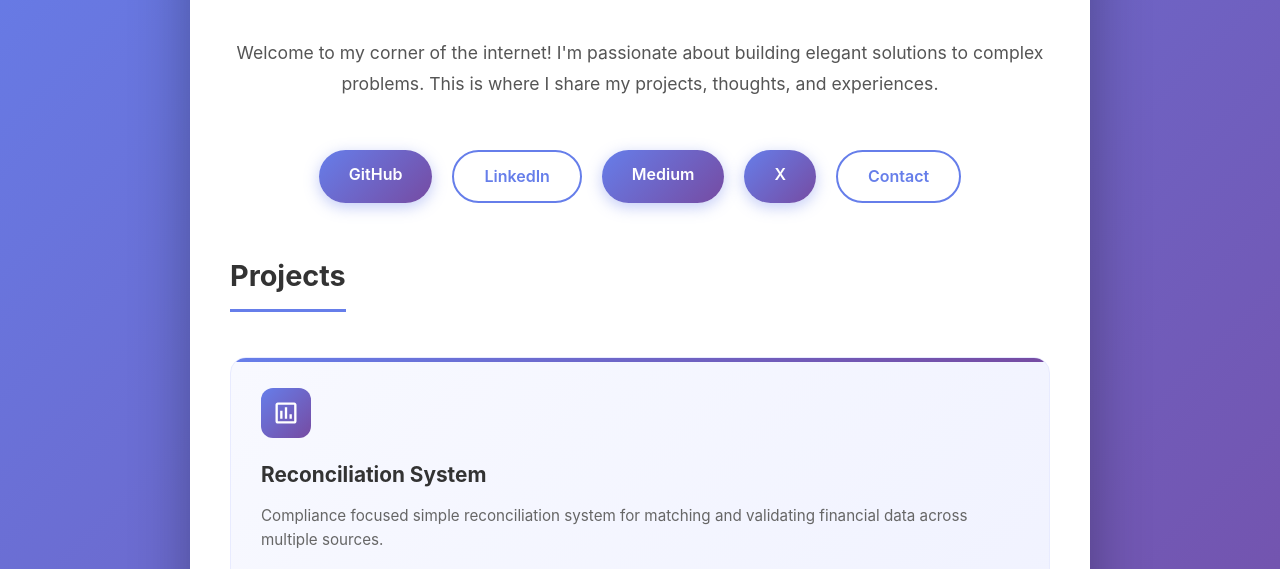
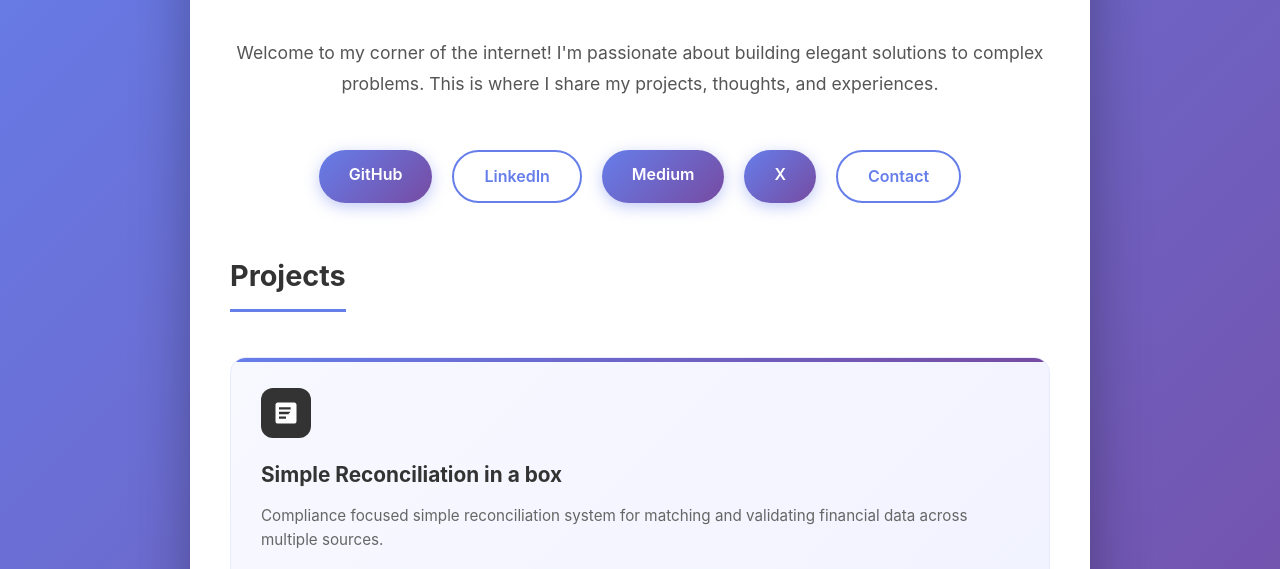
Before and after one commit to riteshsonawala/riteshsonawala.github.io, a plain HTML site: page index.html in a window 1280 px wide. Shown: the part 201-770 px from the top of the page. Drawn offline with Linux system fonts and the light colour scheme.

Commit message:
Changed project name and added an icon

```diff
--- a/index.html
+++ b/index.html
@@ -316,12 +316,13 @@
             <h2>Projects</h2>
             <div class="projects-grid">
                 <div class="project-card">
-                    <div class="project-icon">
-                        <svg viewBox="0 0 24 24" xmlns="http://www.w3.org/2000/svg">
-                            <path d="M9 17H7v-7h2v7zm4 0h-2V7h2v10zm4 0h-2v-4h2v4zm2 2H5V5h14v14zm0-16H5c-1.1 0-2 .9-2 2v14c0 1.1.9 2 2 2h14c1.1 0 2-.9 2-2V5c0-1.1-.9-2-2-2z"/>
+                    <div class="project-icon" style="background: #333;">
+                        <svg viewBox="0 0 24 24" xmlns="http://www.w3.org/2000/svg" fill="white">
+                            <path d="M19 3H5c-1.1 0-2 .9-2 2v14c0 1.1.9 2 2 2h14c1.1 0 2-.9 2-2V5c0-1.1-.9-2-2-2zm-7 14H6v-2h6v2zm4-4H6v-2h10v2zm0-4H6V7h10v2z"/>
+                            <path d="M17 9l-4 4 4 4" stroke="white" stroke-width="1.5" fill="none" stroke-linecap="round" stroke-linejoin="round" transform="translate(2, 0)"/>
                         </svg>
                     </div>
-                    <h3>Reconciliation System</h3>
+                    <h3>Simple Reconciliation in a box</h3>
                     <p>Compliance focused simple reconciliation system for matching and validating financial data across multiple sources.</p>
                     <div class="project-tags">
                         <span class="project-tag">Python</span>
```
